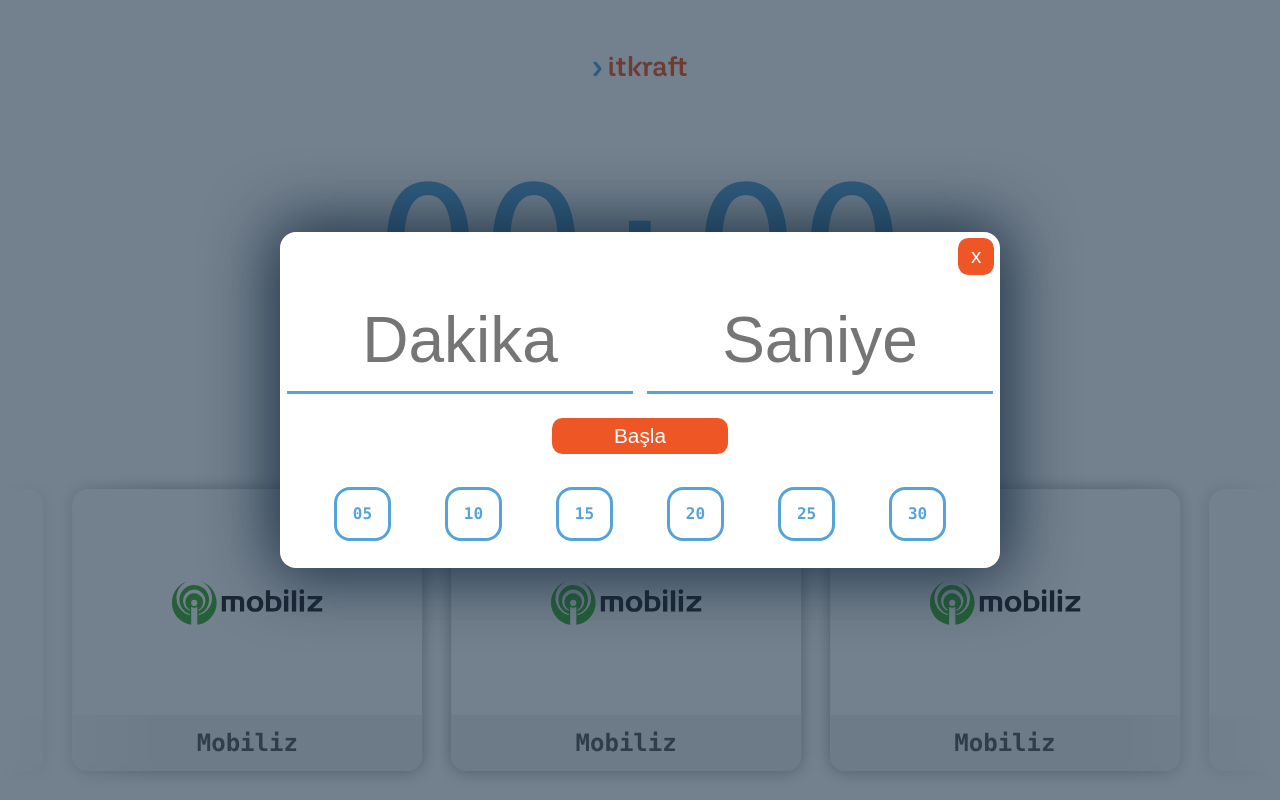
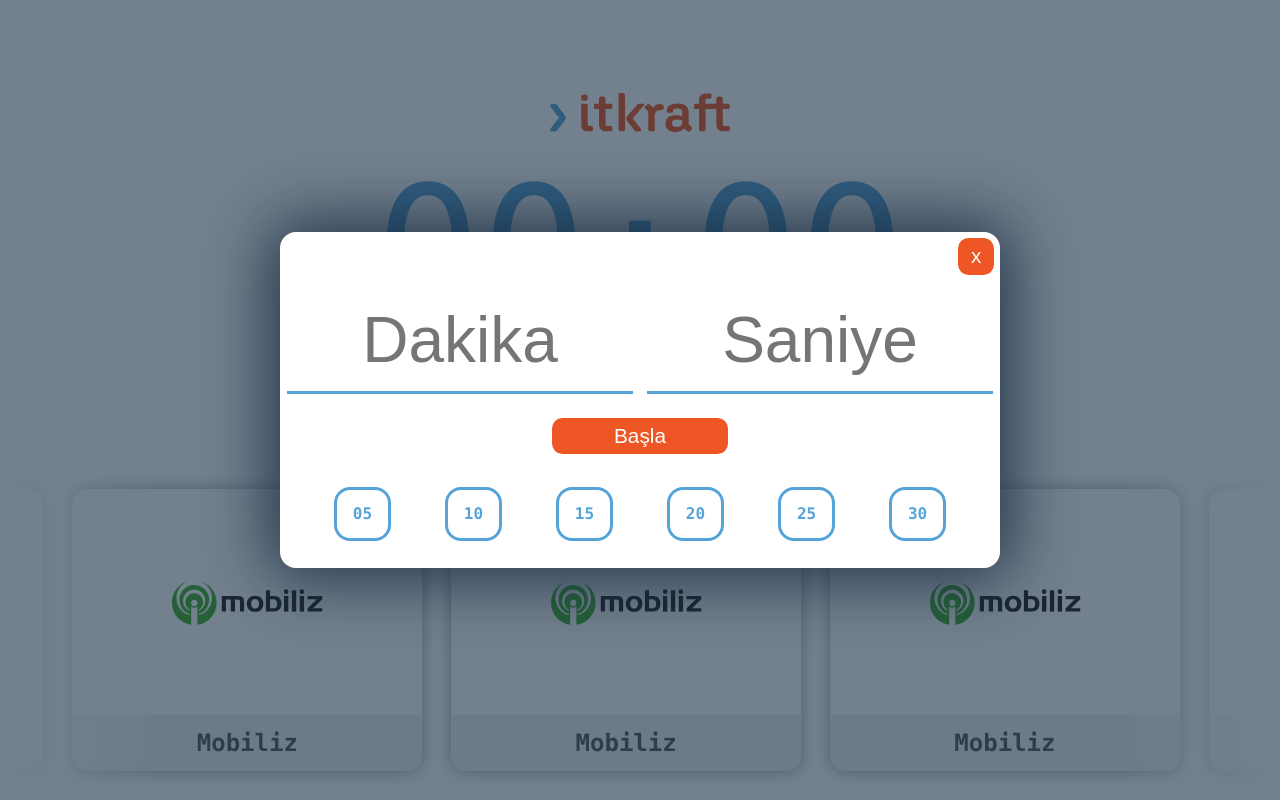
Before and after one commit to itkraftgit/timer, a plain HTML site: page index.html in a window 1280 px wide. Drawn offline with Linux system fonts and the light colour scheme.

Commit message:
logo resized

```diff
--- a/index.html
+++ b/index.html
@@ -17,7 +17,7 @@
     <div class="site-wrapper">
         <header>
             <div class="header-logo">
-                <img src="./public/itkraft_logo_main.svg" alt="softni-logo" />
+                <img src="./public/itkraft_logo_main.svg" alt="itkraft-logo" />
             </div>
         </header>
 
--- a/styles/site-header.css
+++ b/styles/site-header.css
@@ -3,7 +3,7 @@ header {
 }
 
 header div.header-logo{
-    height: 100%;
+    height: 180%;
     padding-top: 1em;
 }
 
```
